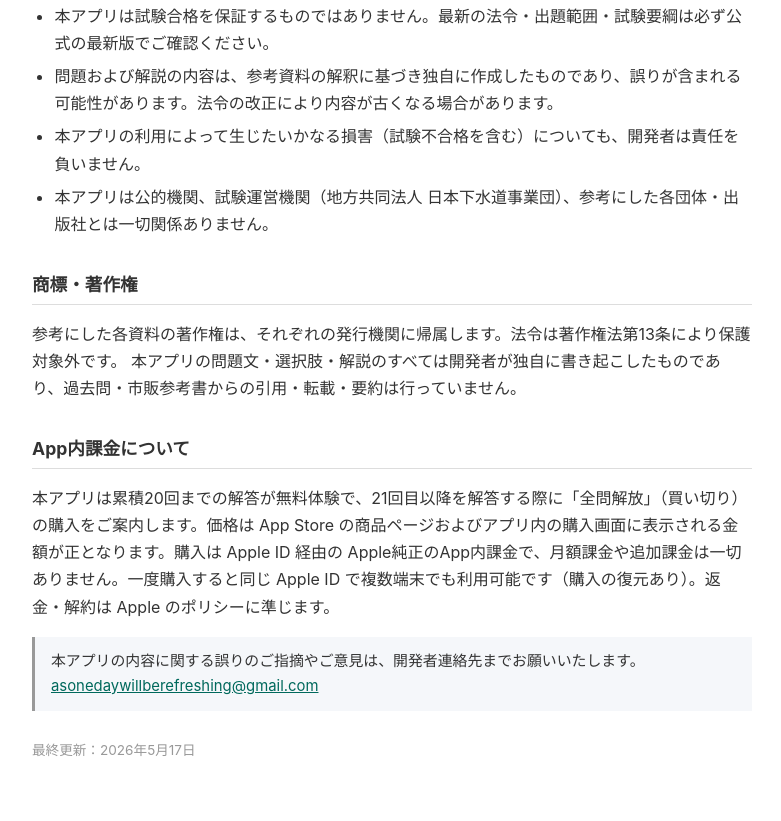
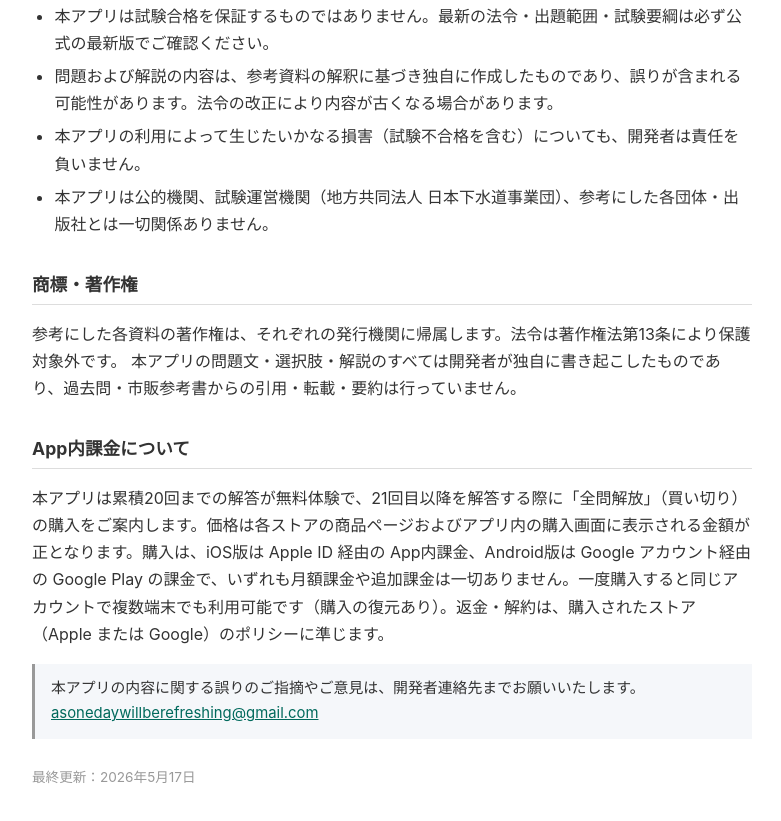
Before and after one commit to takurofukuma/gesuido2-legal, a plain HTML site: page sources.html in a window 1280 px wide. Shown: the part 1282-2103 px from the top of the page, without its empty margins (248-1029 px from the left). Drawn offline with Linux system fonts and the light colour scheme.

Commit message:
自動バックアップ [AI-auto]

```diff
--- a/sources.html
+++ b/sources.html
@@ -71,7 +71,7 @@
 
   <h2>App内課金について</h2>
   <p>
-    本アプリは累積20回までの解答が無料体験で、21回目以降を解答する際に「全問解放」（買い切り）の購入をご案内します。価格は App Store の商品ページおよびアプリ内の購入画面に表示される金額が正となります。購入は Apple ID 経由の Apple純正のApp内課金で、月額課金や追加課金は一切ありません。一度購入すると同じ Apple ID で複数端末でも利用可能です（購入の復元あり）。返金・解約は Apple のポリシーに準じます。
+    本アプリは累積20回までの解答が無料体験で、21回目以降を解答する際に「全問解放」（買い切り）の購入をご案内します。価格は各ストアの商品ページおよびアプリ内の購入画面に表示される金額が正となります。購入は、iOS版は Apple ID 経由の App内課金、Android版は Google アカウント経由の Google Play の課金で、いずれも月額課金や追加課金は一切ありません。一度購入すると同じアカウントで複数端末でも利用可能です（購入の復元あり）。返金・解約は、購入されたストア（Apple または Google）のポリシーに準じます。
   </p>
 
   <div class="note">
```
